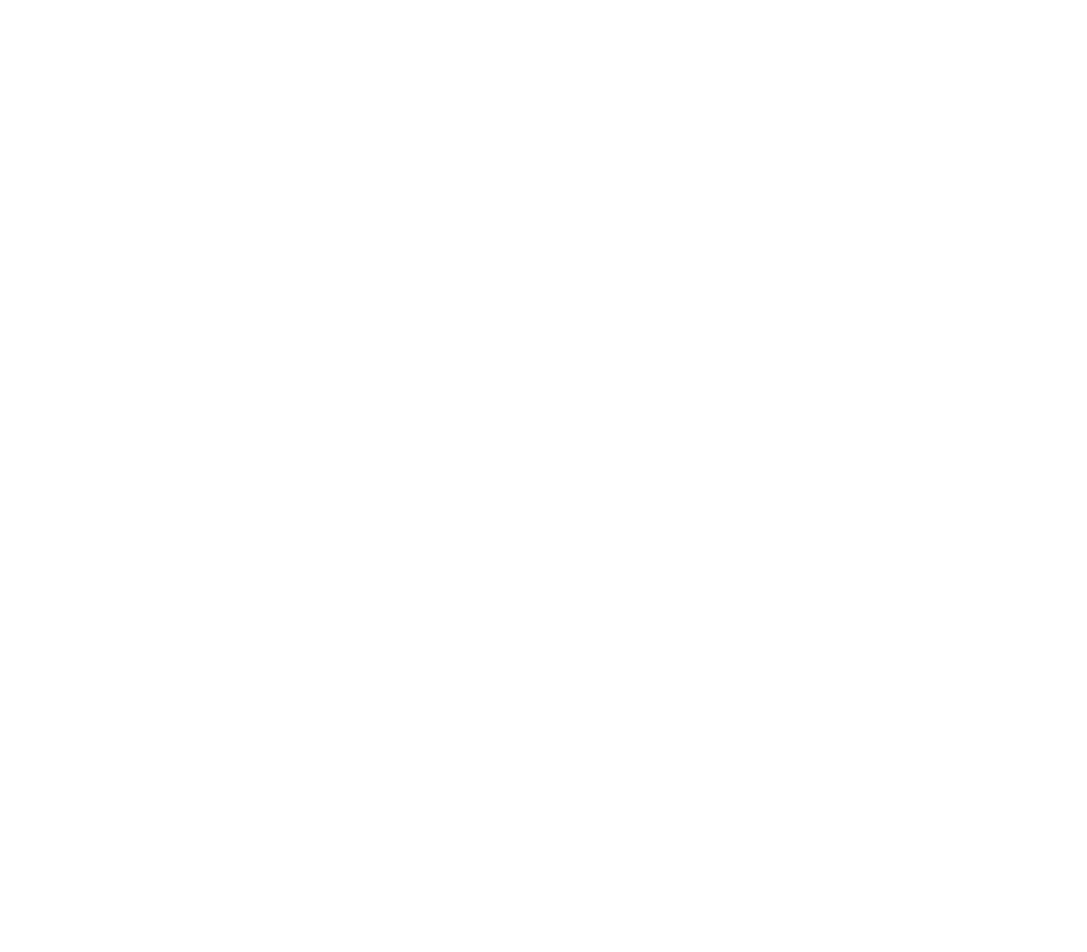
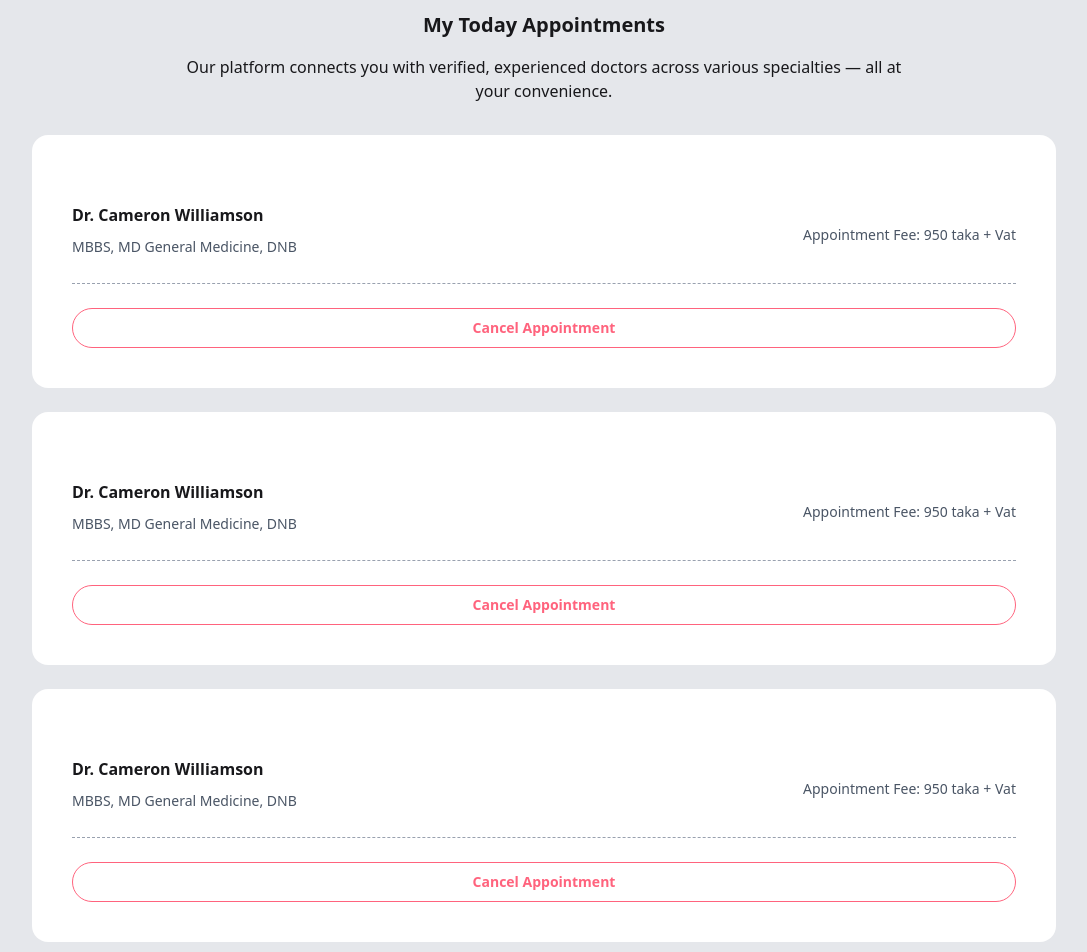
Before and after one commit to code-with-Rashed/booking-doctors, a React (Vite) app: page /my-bookings in a window 1280 px wide. Before the commit this address had no page. Shown: the part 560-1512 px from the top of the page, without its empty margins (96-1183 px from the left). Before the commit the page ends 800 px from the top, so only its background shows below. Built offline with nearby package versions, Linux system fonts and the light colour scheme.

Commit message:
add my-booking page

```diff
--- a/src/App.jsx
+++ b/src/App.jsx
@@ -2,6 +2,7 @@
 import Layout from "./layouts/Layout"
 import Home from "./pages/Home"
 import DoctorsProfile from "./pages/DoctorsProfile"
+import MyBookings from "./pages/MyBookings"
 
 function App() {
   return (
@@ -10,6 +11,7 @@
         <Route path="/" element={<Layout />}>
           <Route path="/" element={<Home />}></Route>
           <Route path="doctors-profile/:id" element={<DoctorsProfile />}></Route>
+          <Route path="my-bookings" element={<MyBookings />}></Route>
         </Route>
       </Routes>
     </BrowserRouter>
--- /dev/null
+++ b/src/pages/MyBookings.jsx
@@ -0,0 +1,47 @@
+import Chart from "../assets/chart.jpeg"
+function MyBookings() {
+    return (
+        <section className="w-[80%] mx-auto my-10">
+            <div>
+                <img src={Chart} alt="Chart" className="rounded-xl" />
+            </div>
+            <div className="my-10">
+                <div className="w-[72%] mx-auto text-center my-8">
+                    <h1 className="font-bold text-xl mb-4">My Today Appointments</h1>
+                    <p>Our platform connects you with verified, experienced doctors across various specialties — all at your convenience. </p>
+                </div>
+                <div className="bg-base-100 rounded-2xl p-10 my-6">
+                    <div className="border-b border-gray-400 border-dashed py-4 my-3 flex justify-between items-center">
+                        <div>
+                            <p className="font-bold">Dr. Cameron Williamson</p>
+                            <p className="my-2 text-sm/6 text-gray-600">MBBS, MD General Medicine, DNB</p>
+                        </div>
+                        <div className="text-sm/7 text-gray-600">Appointment Fee: 950 taka + Vat</div>
+                    </div>
+                    <button className="btn btn-outline btn-error rounded-full w-full mt-3 font-bold">Cancel Appointment</button>
+                </div>
+                <div className="bg-base-100 rounded-2xl p-10 my-6">
+                    <div className="border-b border-gray-400 border-dashed py-4 my-3 flex justify-between items-center">
+                        <div>
+                            <p className="font-bold">Dr. Cameron Williamson</p>
+                            <p className="my-2 text-sm/6 text-gray-600">MBBS, MD General Medicine, DNB</p>
+                        </div>
+                        <div className="text-sm/7 text-gray-600">Appointment Fee: 950 taka + Vat</div>
+                    </div>
+                    <button className="btn btn-outline btn-error rounded-full w-full mt-3 font-bold">Cancel Appointment</button>
+                </div>
+                <div className="bg-base-100 rounded-2xl p-10 my-6">
+                    <div className="border-b border-gray-400 border-dashed py-4 my-3 flex justify-between items-center">
+                        <div>
+                            <p className="font-bold">Dr. Cameron Williamson</p>
+                            <p className="my-2 text-sm/6 text-gray-600">MBBS, MD General Medicine, DNB</p>
+                        </div>
+                        <div className="text-sm/7 text-gray-600">Appointment Fee: 950 taka + Vat</div>
+                    </div>
+                    <button className="btn btn-outline btn-error rounded-full w-full mt-3 font-bold">Cancel Appointment</button>
+                </div>
+            </div>
+        </section>
+    )
+}
+export default MyBookings
```
Also changed, not shown: src/assets/chart.jpeg (added).
